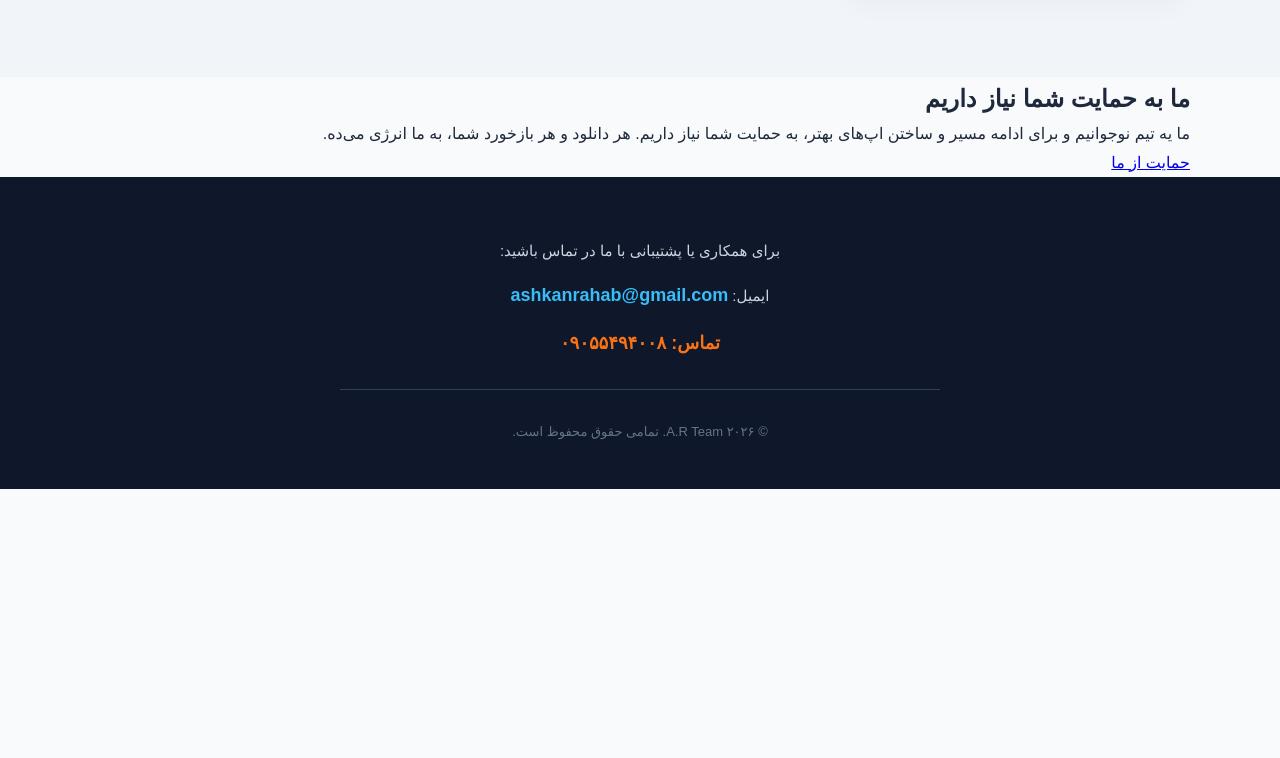
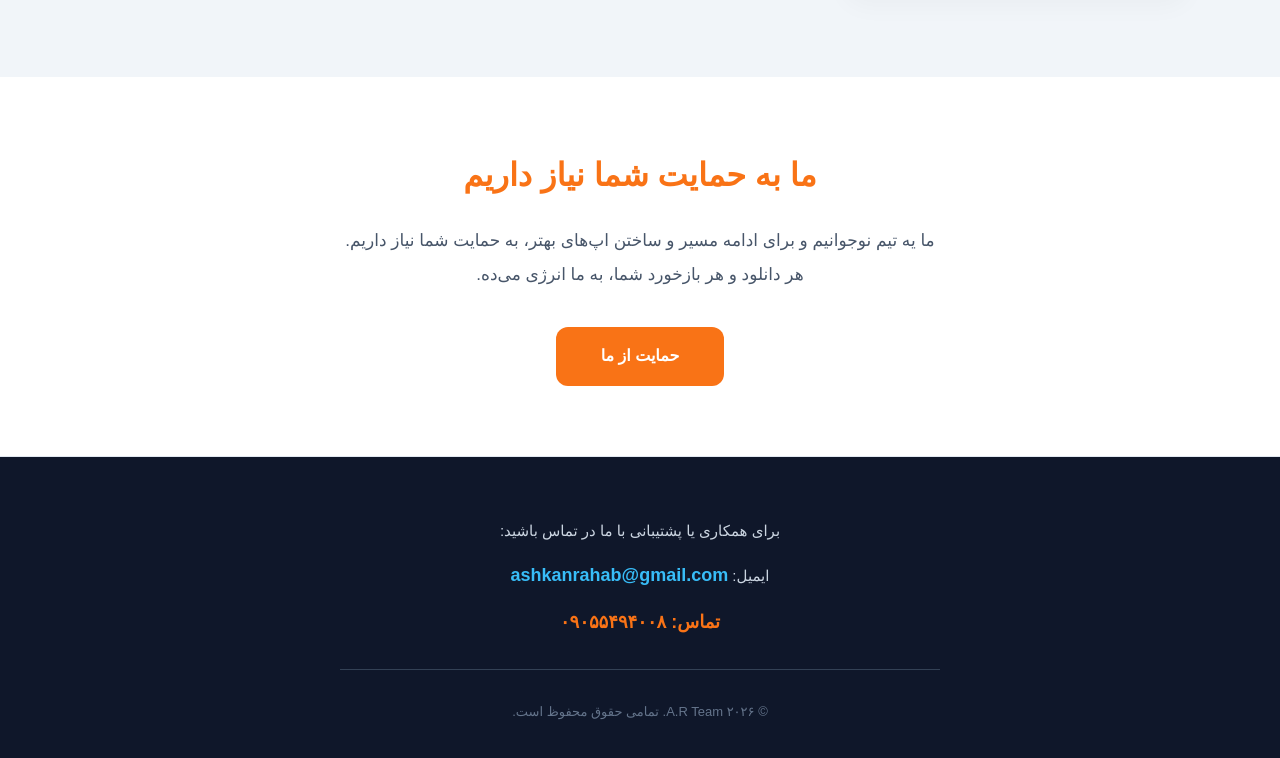
Before and after one commit to ashkanrahab-commits/A.R-TEAM-Site, a plain HTML site: page index.html in a window 1280 px wide. Shown: the part 1843-2601 px from the top of the page. Before the commit the page ends 2332 px from the top, so only its background shows below. Drawn offline with Linux system fonts and the light colour scheme; a small style sheet from the web is missing.

Commit message:
Update style.css

```diff
--- a/style.css
+++ b/style.css
@@ -46,7 +46,7 @@ body {
 
 .banner-logo {
     width: 100%;
-    max-width: 600px; /* حداکثر عرض لوگو */
+    max-width: 600px;
     height: auto;
     object-fit: contain;
 }
@@ -91,6 +91,22 @@ body {
 .download-btn.myket:hover { background-color: #2563eb; }
 .download-btn.disabled { background-color: #f8fafc; color: #94a3b8; cursor: not-allowed; border: 1px dashed #cbd5e1; }
 
+/* بخش حمایت (استایل جدید) */
+.support-section {
+    padding: 70px 0;
+    text-align: center;
+    background-color: #ffffff;
+    border-bottom: 1px solid #e2e8f0;
+}
+.support-section h2 { color: #f97316; font-size: 32px; margin-bottom: 20px; font-weight: 800; }
+.support-section p { color: #475569; max-width: 600px; margin: 0 auto 35px; font-size: 17px; line-height: 2; }
+.btn-orange {
+    background-color: #f97316; color: white;
+    padding: 15px 45px; border-radius: 12px; text-decoration: none;
+    font-weight: bold; font-size: 16px; display: inline-block; transition: 0.3s;
+}
+.btn-orange:hover { background-color: #ea580c; transform: translateY(-2px); box-shadow: 0 10px 20px rgba(249, 115, 22, 0.2); }
+
 /* فوتر */
 footer { background-color: #0f172a; padding: 60px 0 30px; text-align: center; color: #cbd5e1; }
 footer p { margin-bottom: 15px; font-size: 15px; }
@@ -107,4 +123,5 @@ footer .copyright { font-size: 13px; color: #64748b; }
     .hero h2 { font-size: 30px; }
     .hero p { font-size: 16px; }
     .app-grid { grid-template-columns: 1fr; }
+    .support-section h2 { font-size: 26px; }
 }
```
